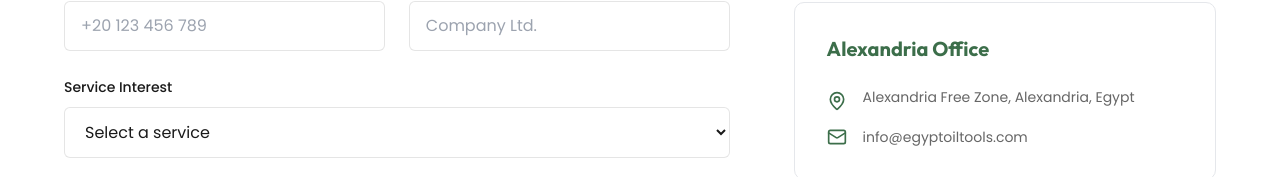
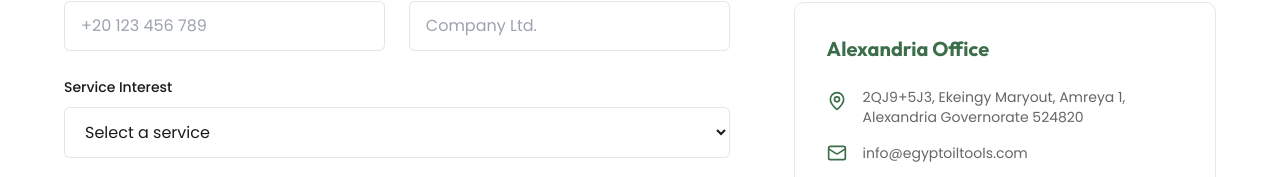
Before and after one commit to tamirelabi/egyots, a Next.js app: page /contact in a window 1280 px wide. Shown: the part 749-926 px from the top of the page. Built offline with nearby package versions, Linux system fonts and the light colour scheme.

Commit message:
Update Alexandria office address in contact page

```diff
--- a/app/contact/page.tsx
+++ b/app/contact/page.tsx
@@ -68,7 +68,7 @@ export default function ContactPage() {
               <div className="space-y-4">
                 <div className="flex items-start space-x-4">
                   <MapPin className="text-primary shrink-0 mt-1" size={20} />
-                  <span className="text-muted text-sm">Alexandria Free Zone, Alexandria, Egypt</span>
+                  <span className="text-muted text-sm">2QJ9+5J3, Ekeingy Maryout, Amreya 1, Alexandria Governorate 524820</span>
                 </div>
                 <div className="flex items-center space-x-4">
                   <Mail className="text-primary shrink-0" size={20} />
```
